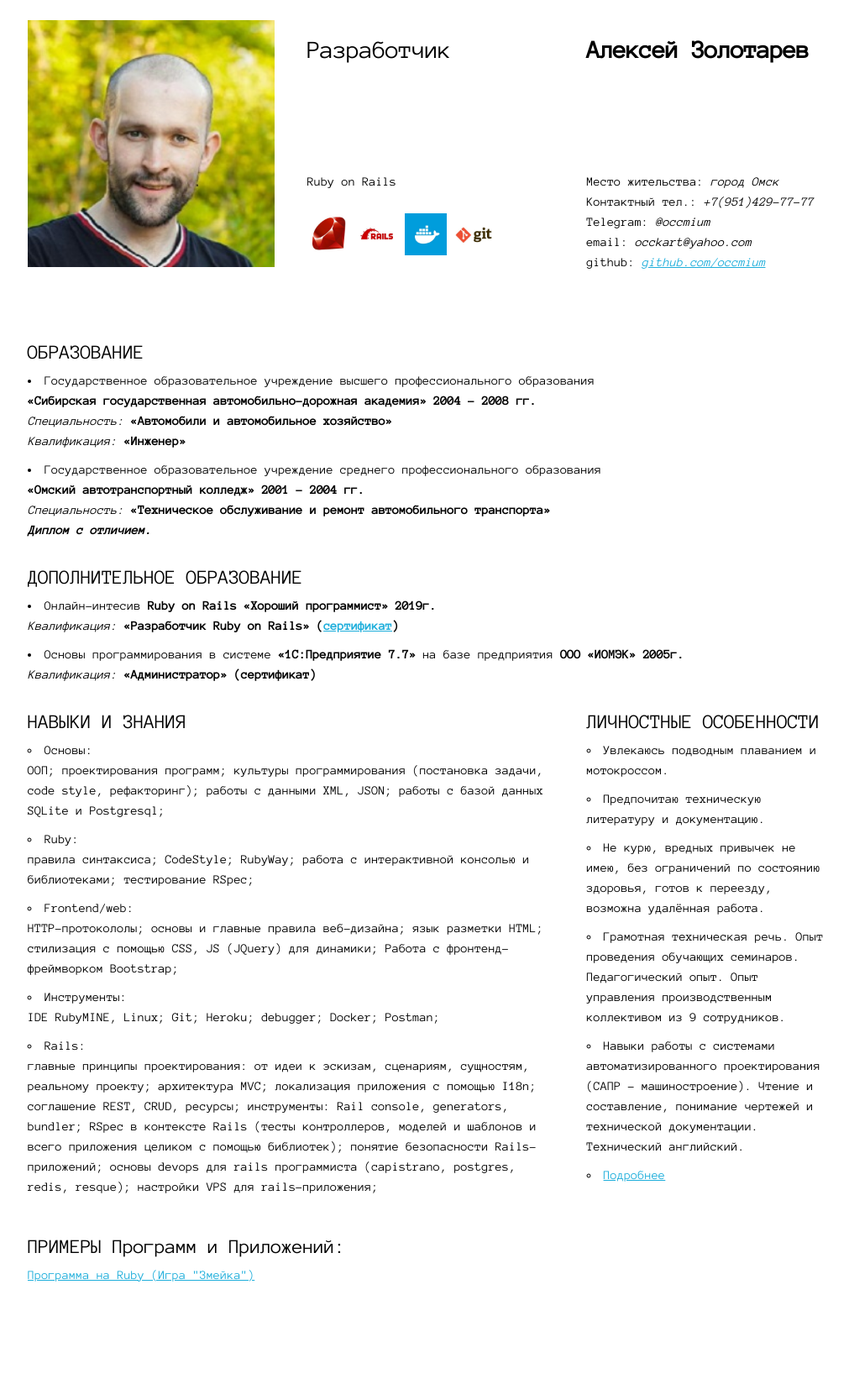
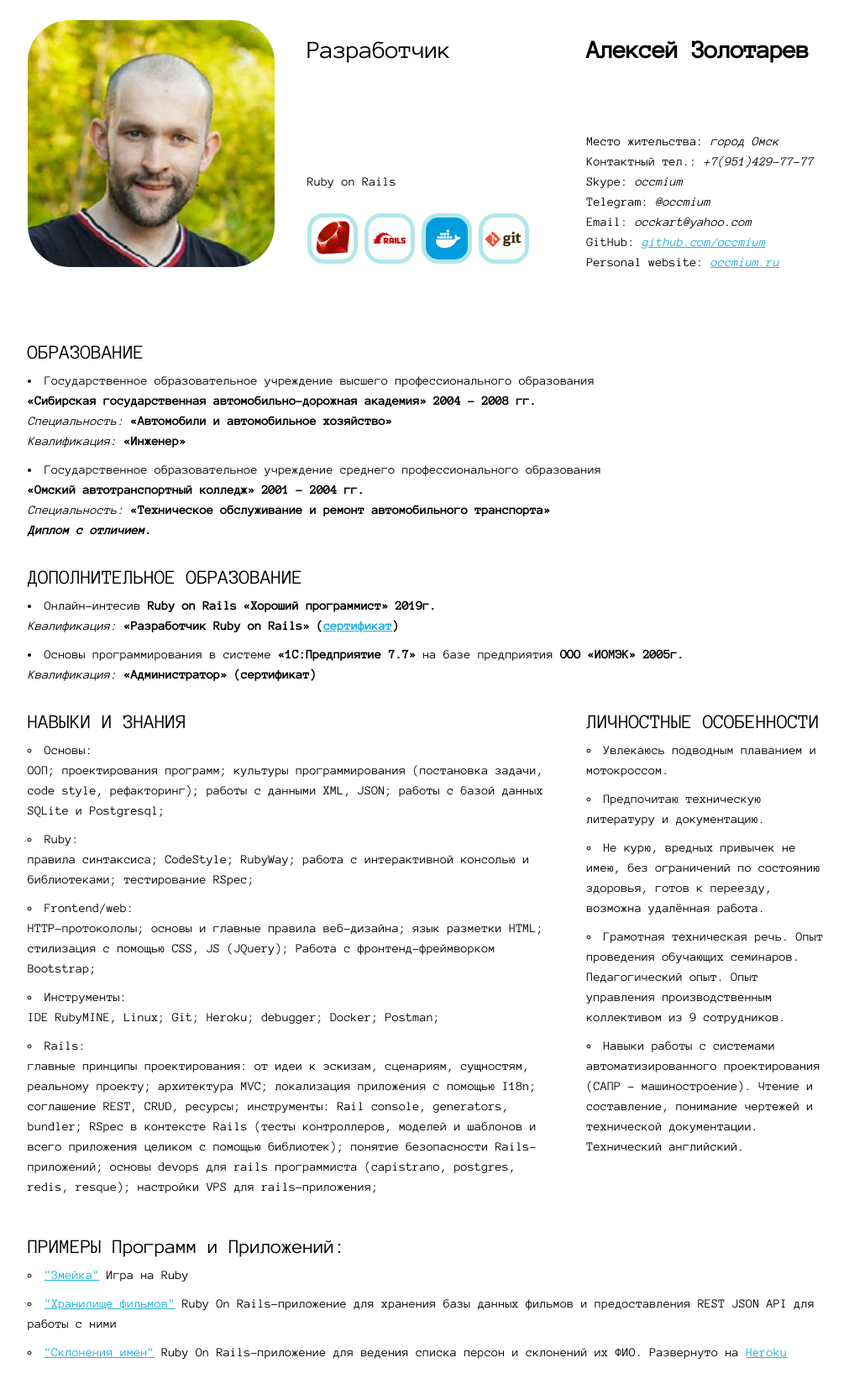
Before and after one commit to rubyracer/cv, a plain HTML site: page index.html in a window 1280 px wide. Shown: the whole page at 84% size, without its empty margins (127-1138 px from the left). Before the commit the page ends 1555 px from the top, so only its background shows below. Drawn offline with Linux system fonts and the light colour scheme.

Commit message:
Add example

```diff
--- a/css/skeleton.css
+++ b/css/skeleton.css
@@ -401,6 +401,16 @@ on small devices, paste the mobile query code up in the buttons section and styl
 there.
 */
 
+.border {
+  border: 0 solid transparent;
+  border-radius: 50px;
+}
+
+.border-icon {
+  border: 5px solid rgba(9, 179, 185, 0.308);
+  border-radius: 20px;
+}
+
 
 /* Larger than mobile */
 @media (min-width: 400px) {}
--- a/index.html
+++ b/index.html
@@ -18,7 +18,7 @@
 <div class="container">
   <div class="row">
     <div class="four columns">
-      <img src="image/a_aleksei.jpg" alt="IMAGE not found" width="100%">
+      <img class="border" src="image/a_aleksei.jpg" alt="IMAGE not found" width="100%">
     </div>
 
     <div class="four columns">
@@ -27,21 +27,25 @@
         <br><br><br><br>
         Ruby on Rails<br>
       </p>
-      <img src="image/ruby.jpg" alt="IMAGE not found" width="50px">
-      <img src="image/rails.jpg" alt="IMAGE not found" width="50px">
-      <img src="image/docker.jpg" alt="IMAGE not found" width="50px">
-      <img src="image/git.jpeg" alt="IMAGE not found" width="50px">
+      <!-- <div> -->
+        <img class="border-icon" src="image/ruby.jpg" alt="IMAGE not found" width="50px">
+        <img class="border-icon" src="image/rails.jpg" alt="IMAGE not found" width="50px">
+        <img class="border-icon" src="image/docker.jpg" alt="IMAGE not found" width="50px">
+        <img class="border-icon" src="image/git.jpeg" alt="IMAGE not found" width="50px">
+      <!-- </div> -->
     </div>
 
     <div class="four columns">
       <h4><strong>Алексей Золотарев</strong></h4>
       <p>
-        <br><br><br><br><br>
+        <br><br><br>
         Место жительства: <em>город Омск</em><br>
         Контактный тел.: <em>+7(951)429-77-77</em><br>
+        Skype: <em>occmium</em><br>
         Telegram: <em>@occmium</em><br>
-        email: <em>occkart@yahoo.com</em><br>
-        github: <em><a href="https://github.com/occmium">github.com/occmium</a></em>
+        Email: <em>occkart@yahoo.com</em><br>
+        GitHub: <em><a href="https://github.com/occmium">github.com/occmium</a></em><br>
+        Personal website: <em><a href="https://occmium.ru">occmium.ru</a></em>
       </p>
     </div>
   </div>
@@ -95,7 +99,7 @@
         <li>Ruby:<br> правила синтаксиса; CodeStyle; RubyWay; работа с интерактивной консолью и библиотеками; тестирование RSpec;
         </li>
 
-        <li>Frontend/web:<br> HTTP-протокололы; основы и главные правила веб-дизайна; язык разметки HTML; стилизация с помощью CSS, JS (JQuery) для динамики; Работа c фронтенд-фреймворком Bootstrap;
+        <li>Frontend/web:<br> HTTP-протокололы; основы и главные правила веб-дизайна; язык разметки HTML; стилизация с помощью CSS, JS (JQuery); Работа c фронтенд-фреймворком Bootstrap;
         </li>
 
         <li>Инструменты:<br> IDE RubyMINE, Linux; Git; Heroku; debugger; Docker; Postman;
@@ -117,15 +121,26 @@
         </li>
         <li>Навыки работы с системами автоматизированного проектирования (САПР - машиностроение). Чтение и составление, понимание чертежей и технической документации. Технический английский.
         </li>
-        <li>
-          <a href="page01.html">Подробнее</a>
-        </li>
+        <!-- <li> -->
+          <!-- <a href="page01.html">Подробнее</a> -->
+        <!-- </li> -->
       </ul>
     </div>
   </div>
   <div>
     <h5>ПРИМЕРЫ Программ и Приложений:</h5>
-    <a href="https://github.com/occmium/snake">Программа на Ruby (Игра "Змейка")</a><br><br>
+    <ul>
+      <li>
+        <a href="https://github.com/occmium/snake">"Змейка"</a> Игра на Ruby
+      </li>
+      <li>
+        <a href="https://github.com/occmium/case">"Хранилище фильмов"</a> Ruby On Rails-приложение для хранения базы данных фильмов и предоставления REST JSON API для работы с ними
+      </li>
+      <li>
+        <a href="https://github.com/occmium/case">"Склонения имен"</a> Ruby On Rails-приложение для ведения списка персон и склонений их ФИО. Развернуто на <a href="http://declension-case.herokuapp.com/">Heroku</a>
+      </li>
+    </ul>
+    <p>
   </div>
 </div>
 </body>
```
